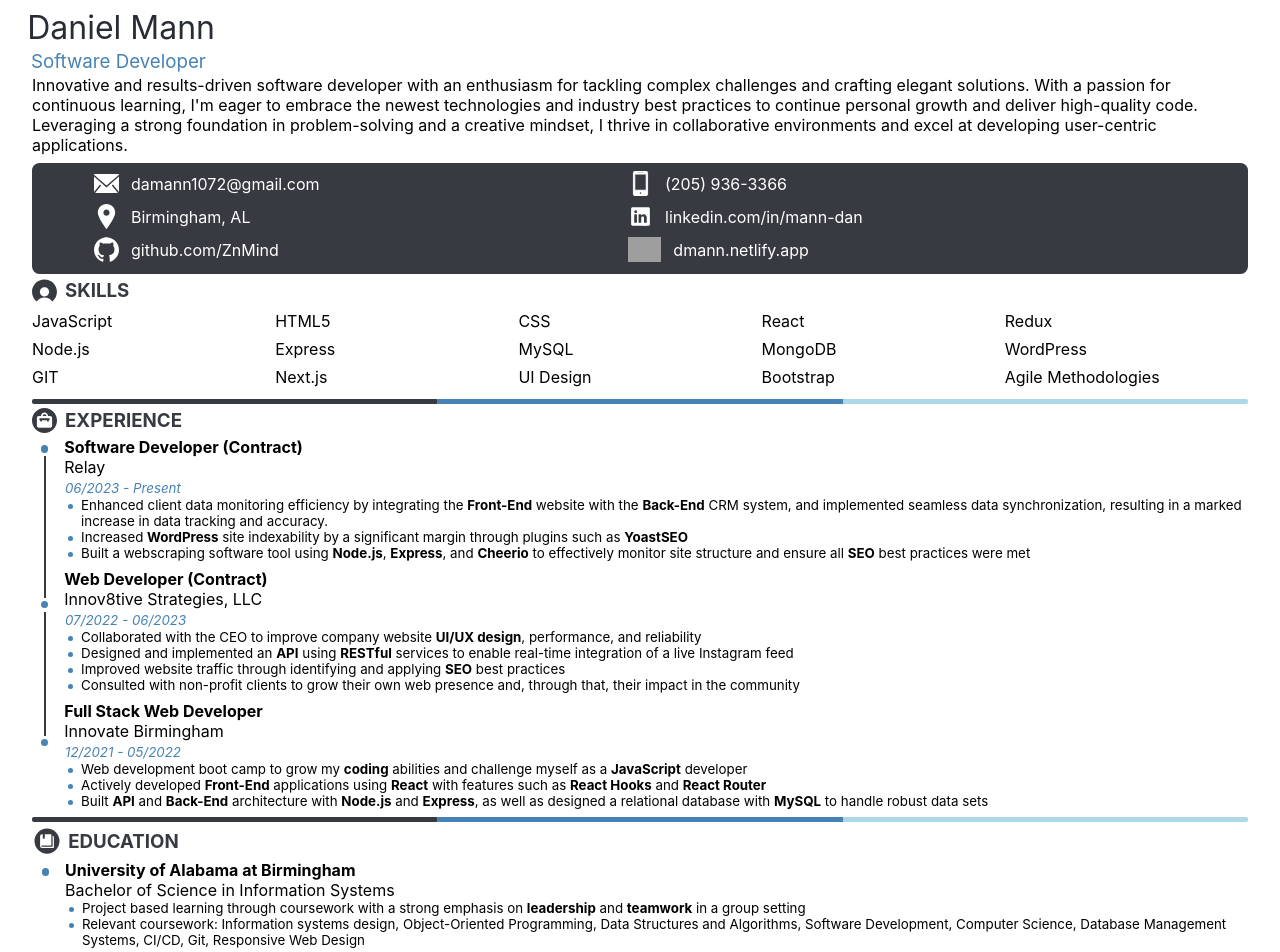
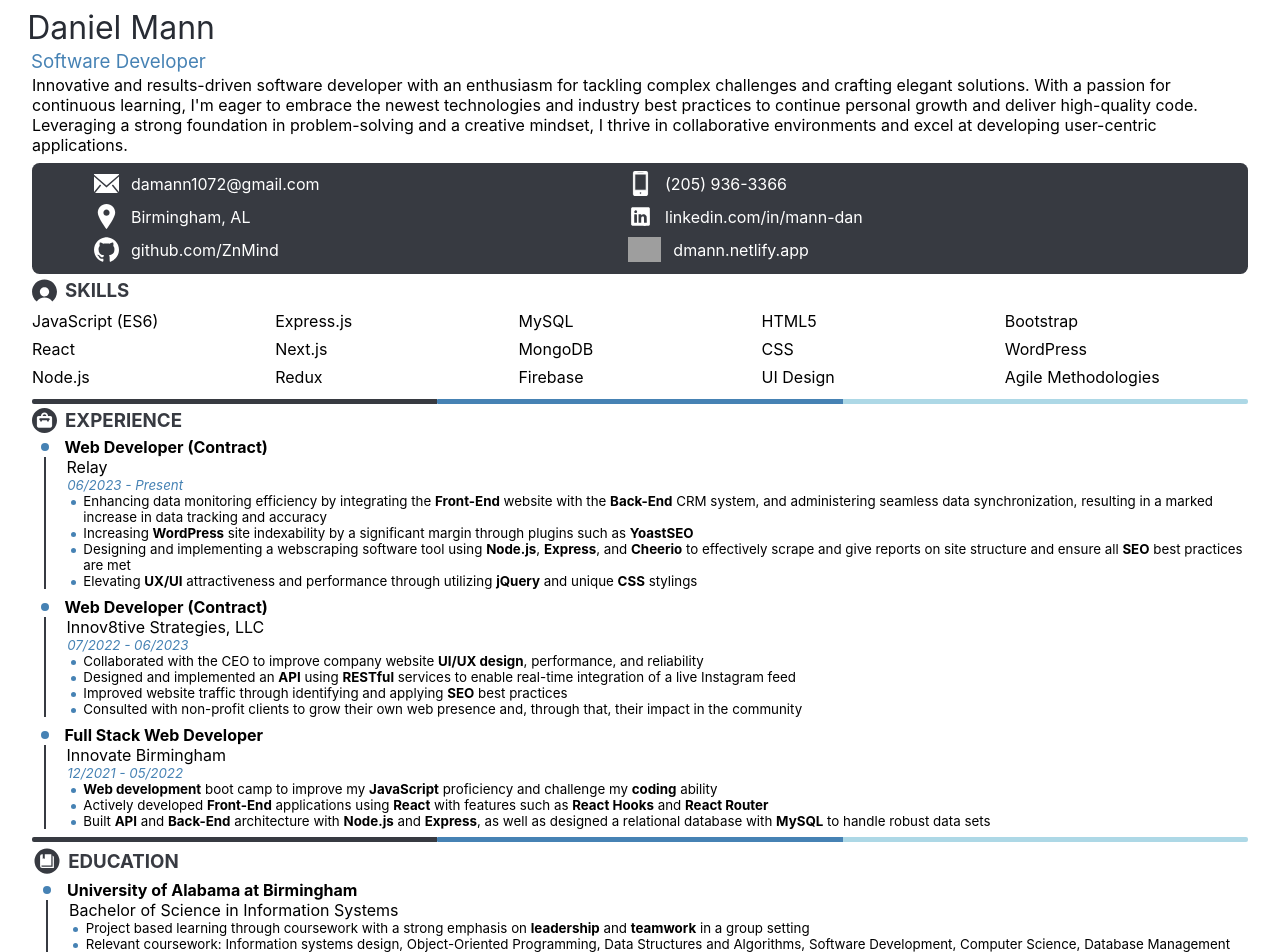
Before and after one commit to ZnMind/Resume, a React (Create React App) app: page / in a window 1280 px wide. Shown: the top 952 px of the page. Built offline with nearby package versions, Linux system fonts and the light colour scheme; grey boxes are pictures that could not be loaded.

Commit message:
Updating

```diff
--- a/src/App.css
+++ b/src/App.css
@@ -99,10 +99,9 @@
 
 .circle {
   background-color: steelblue;
-  height: 7.5px;
-  width: 7.5px;
+  height: 8px;
+  width: 8px;
   border-radius: 50%;
-  margin-bottom: 0.2em;
 }
 
 .bullet-row {
@@ -154,7 +153,6 @@
   font-style: italic;
   padding-left: 1.25em;
   margin-top: 0;
-  margin-bottom: 10em;
 }
 
 .new-listing {
--- a/src/App.js
+++ b/src/App.js
@@ -3,6 +3,7 @@ import ReactToPrint from 'react-to-print';
 import image from './img/imgHelper';
 import './App.css';
 
+// Fancy three color line
 const FancyLine = ({ color1, color2, color3, size }) => {
   return (
     <div style={{ display: 'flex', marginTop: '0.5em' }}>
@@ -13,6 +14,7 @@ const FancyLine = ({ color1, color2, color3, size }) => {
   )
 }
 
+// Contact Section
 const ContactBox = () => {
   return (
     <div className='contacts'>
@@ -32,12 +34,12 @@ const ContactBox = () => {
   )
 }
 
+// Skills Section
 const SkillBox = () => {
   const skillset = [
-    'JavaScript', 'HTML5', 'CSS', 'React',
-    'Redux', 'Node.js', 'Express', 'MySQL',
-    'MongoDB', 'WordPress', 'GIT', 'Next.js',
-    'UI Design', 'Bootstrap', 'Agile Methodologies'
+    'JavaScript (ES6)', 'Express.js', 'MySQL', 'HTML5', 'Bootstrap',
+    'React', 'Next.js', 'MongoDB', 'CSS', 'WordPress',
+    'Node.js', 'Redux', 'Firebase', 'UI Design', 'Agile Methodologies'
   ];
 
   return (
@@ -53,21 +55,23 @@ const SkillBox = () => {
   )
 }
 
+// Experience Section
 const WorkBox = () => {
-  const titles = ['Software Developer (Contract)', 'Web Developer (Contract)', 'Full Stack Web Developer'];
+  const titles = ['Web Developer (Contract)', 'Web Developer (Contract)', 'Full Stack Web Developer'];
   const companies = ['Relay', 'Innov8tive Strategies, LLC', 'Innovate Birmingham'];
   const dates = ['06/2023 - Present', '07/2022 - 06/2023', '12/2021 - 05/2022'];
   const bullets = [
     [
       <small>
-        Enhanced client data monitoring efficiency by integrating the <b>Front-End</b> website with the <b>Back-End</b> CRM system, and
-        implemented seamless data synchronization, resulting in a marked increase in data tracking and accuracy.
+        Enhancing data monitoring efficiency by integrating the <b>Front-End</b> website with the <b>Back-End</b> CRM system, and
+        administering seamless data synchronization, resulting in a marked increase in data tracking and accuracy
       </small>,
-      <small>Increased <b>WordPress</b> site indexability by a significant margin through plugins such as <b>YoastSEO</b></small>,
+      <small>Increasing <b>WordPress</b> site indexability by a significant margin through plugins such as <b>YoastSEO</b></small>,
       <small>
-        Built a webscraping software tool using <b>Node.js</b>, <b>Express</b>, and <b>Cheerio</b> to effectively monitor site structure
-        and ensure all <b>SEO</b> best practices were met
-      </small>
+        Designing and implementing a webscraping software tool using <b>Node.js</b>, <b>Express</b>, and <b>Cheerio</b> to effectively
+        scrape and give reports on site structure and ensure all <b>SEO</b> best practices are met
+      </small>,
+      <small>Elevating <b>UX/UI</b> attractiveness and performance through utilizing <b>jQuery</b> and unique <b>CSS</b> stylings</small>
     ],
     [
       <small>Collaborated with the CEO to improve company website <b>UI/UX design</b>, performance, and reliability</small>,
@@ -76,7 +80,7 @@ const WorkBox = () => {
       <small>Consulted with non-profit clients to grow their own web presence and, through that, their impact in the community</small>
     ],
     [
-      <small>Web development boot camp to grow my <b>coding</b> abilities and challenge myself as a <b>JavaScript</b> developer</small>,
+      <small><b>Web development</b> boot camp to improve my <b>JavaScript</b> proficiency and challenge my <b>coding</b> ability</small>,
       <small>Actively developed <b>Front-End</b> applications using <b>React</b> with features such as <b>React Hooks</b> and <b>React Router</b></small>,
       <small>
         Built <b>API</b> and <b>Back-End</b> architecture with <b>Node.js</b> and <b>Express</b>,
@@ -93,22 +97,17 @@ const WorkBox = () => {
       </div>
 
       <div style={{ display: 'flex' }}>
-        <div style={{ display: 'flex', flexDirection: 'column', marginLeft: '0.55em', marginTop: '0.5em' }}>
-          <div className='circle' style={{ marginTop: '0' }}></div>
-          <div className='vert' style={{ height: 'calc(118px + 1.5em)' }}></div>
-          <div className='circle'></div>
-          <div className='vert'></div>
-          <div className='circle'></div>
-        </div>
-
         <div>
           {titles.map((title, index) => (
-            <div key={index}>
+            <div key={index} style={{ marginLeft: 'calc(25px / 2 - 4px)' }}>
               {index > 0 ? <div className='new-listing'></div> : ''}
-              <h4 className='job'>{title}</h4>
+              <div style={{ display: 'flex', alignItems: 'center' }}><div className='circle'></div><h4 className='job'>{title}</h4></div>
+
+              <div style={{ display: 'flex' }}>
+                <div style={{ borderLeft: '2px solid #373a41', width: '0px', marginLeft: '3px', marginRight: '5px' }}></div>
+                <div style={{ display: 'flex', flexDirection: 'column' }}>
                   <h4 className='company'>{companies[index]}</h4>
                   <small className='date'>{dates[index]}</small>
-              <br></br>
 
                   {bullets[index].map((bullet, i) => (
                     <div key={i} className='bullet-row'>
@@ -116,6 +115,10 @@ const WorkBox = () => {
                       {bullet}
                     </div>
                   ))}
+
+                </div>
+              </div>
+
             </div>
           ))}
         </div>
@@ -125,6 +128,7 @@ const WorkBox = () => {
   )
 }
 
+// Education Section
 const EducationBox = () => {
   const bullets = [
     <small>Project based learning through coursework with a strong emphasis on <b>leadership</b> and <b>teamwork</b> in a group setting</small>,
@@ -139,13 +143,12 @@ const EducationBox = () => {
         <h3 style={{ width: '100%', marginTop: '0', marginBottom: '0', color: '#373a41', marginLeft: '-0.1em' }}>EDUCATION</h3>
       </div>
 
+      <div style={{ display: 'flex', marginLeft: 'calc(30px / 2 - 4px)' }}>
+        <div>
+          <div style={{ display: 'flex', alignItems: 'center' }}><div className='circle'></div><h4 className='job'>University of Alabama at Birmingham</h4></div>
           <div style={{ display: 'flex' }}>
-        <div style={{ display: 'flex', flexDirection: 'column', marginLeft: '0.6em' }}>
-          <div className='circle' style={{ marginTop: '0.5em' }}></div>
-        </div>
-
-        <div>
-          <h4 className='job'>University of Alabama at Birmingham</h4>
+            <div style={{ borderLeft: '2px solid #373a41', width: '0px', marginLeft: '3px', marginRight: '5px' }}></div>
+            <div style={{ display: 'flex', flexDirection: 'column' }}>
             <h4 className='company'>Bachelor of Science in Information Systems</h4>
 
             {bullets.map((bullet, index) => (
@@ -157,25 +160,20 @@ const EducationBox = () => {
             </div>
 
           </div>
+        </div>
+
+      </div>
     </>
   )
 }
 
-/**
- * List of key words/phrases hidden behind the resume to attempt to get past ATS and have a real person see the resume.
- * Seems slightly unethical so won't be included. Fun to experiment, though.
+/*
+  Not Implemented.
+  Potential list of key words/phrases hidden behind the resume to attempt to get past ATS and have a real person see the resume.
+  Seems unethical so won't be included. Fun to experiment, though.
  */
 const ATSKeywords = () => {
-  let keys = [
-    'javascript', 'javascript', 'javascript', 'javascript', 'javascript', 'javascript', 'javascript', 'javascript',
-    'front-end', 'front-end', 'front-end', 'back-end', 'back-end', 'back-end',
-    'Front-end development ', 'Back-end development ', 'Full-stack development ', 'Agile ', 'Scrum ', 'Continuous Integration ',
-    'Continuous Deployment ', 'DevOps ', 'Git ', 'Docker ', 'Windows ', 'Object-Oriented Programming ', 'Amazon Web Services ',
-    'Data Structures and Algorithms ', 'Problem Solving ', 'Analytical Skills ', 'Windows ', 'MacOS ', 'WordPress ', 'React Hooks ',
-    'React Router ', 'Component-Based Architecture ', 'Single Page Applications (SPAs) ', 'Responsive Web Design ', 'Webpack ',
-    'Babel ', 'Version Control ', 'ES6/ES7 ', 'NPM/Yarn ', 'Cross-Browser Compatibility ', 'Jest ', 'Server-Side Rendering (SSR) ',
-    'GraphQL '
-  ];
+  let keys = [];
 
   return (
     <div className='ats'>
@@ -186,7 +184,10 @@ const ATSKeywords = () => {
   )
 }
 
-// Just a test to see what would happen
+/*
+  Not Implemented.
+  Just a test to see what would happen
+*/
 const Hover = () => {
   const [hover, setHover] = useState(false);
 
```
Lines whose indentation alone changed are shown as unchanged.
